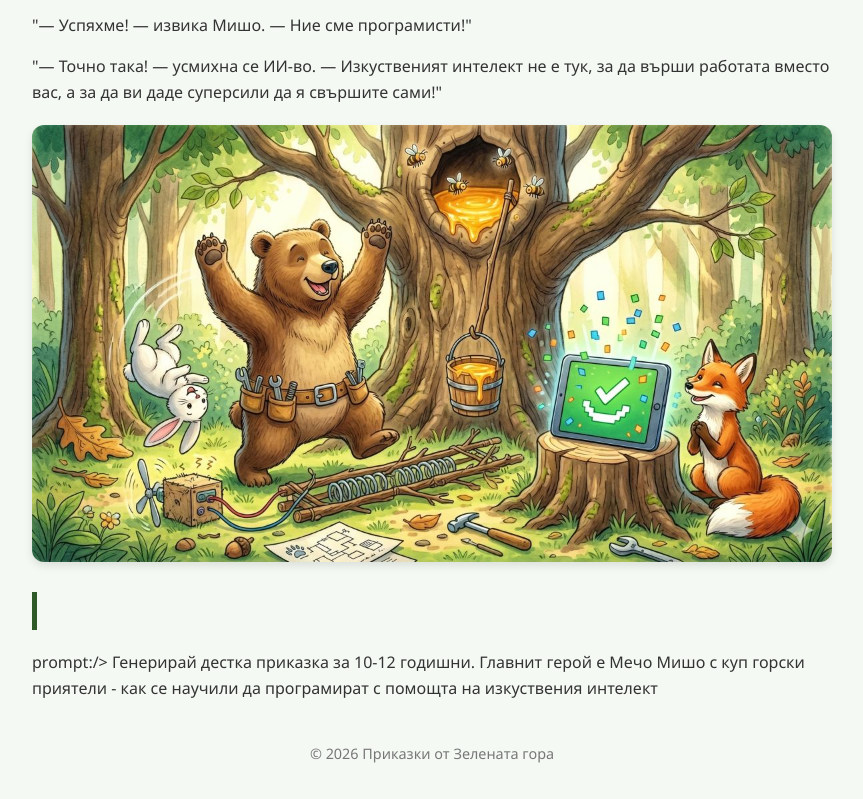
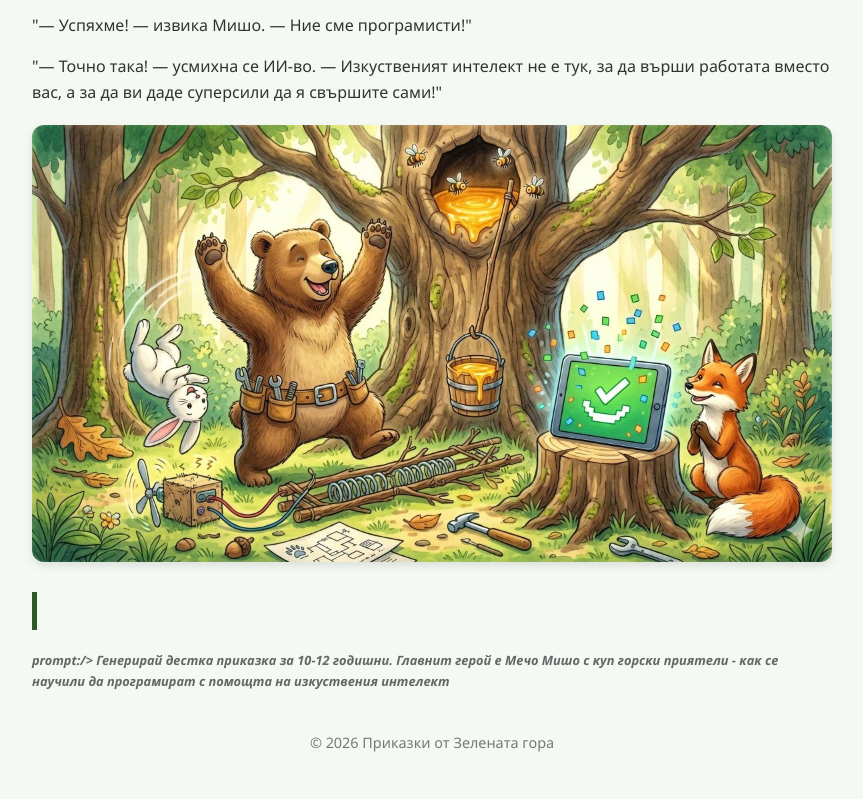
Before and after one commit to ilianko1970/ai-tales, a plain HTML site: page index.html in a window 1280 px wide. Shown: the part 2300-3099 px from the top of the page, without its empty margins (208-1071 px from the left). Drawn offline with Linux system fonts and the light colour scheme.

Commit message:
some edits

```diff
--- a/index.html
+++ b/index.html
@@ -78,6 +78,13 @@
             margin: 20px auto;
             box-shadow: 0 4px 8px rgba(0, 0, 0, 0.1);
         }
+
+        .prompt-text {
+            font-size: 0.8em;
+            font-weight: bold;
+            font-style: italic;
+            color: #666;
+        }
     </style>
 </head>
 
@@ -152,7 +159,7 @@
 
     <section>
         <h2>&nbsp;</h2>
-        <p>prompt:/> Генерирай дестка приказка за 10-12 годишни. Главнит герой е Мечо Мишо с куп горски приятели - как
+        <p class="prompt-text">prompt:/> Генерирай дестка приказка за 10-12 годишни. Главнит герой е Мечо Мишо с куп горски приятели - как
             се научили
             да програмират с помощта на изкуствения интелект</p>
     </section>
```
